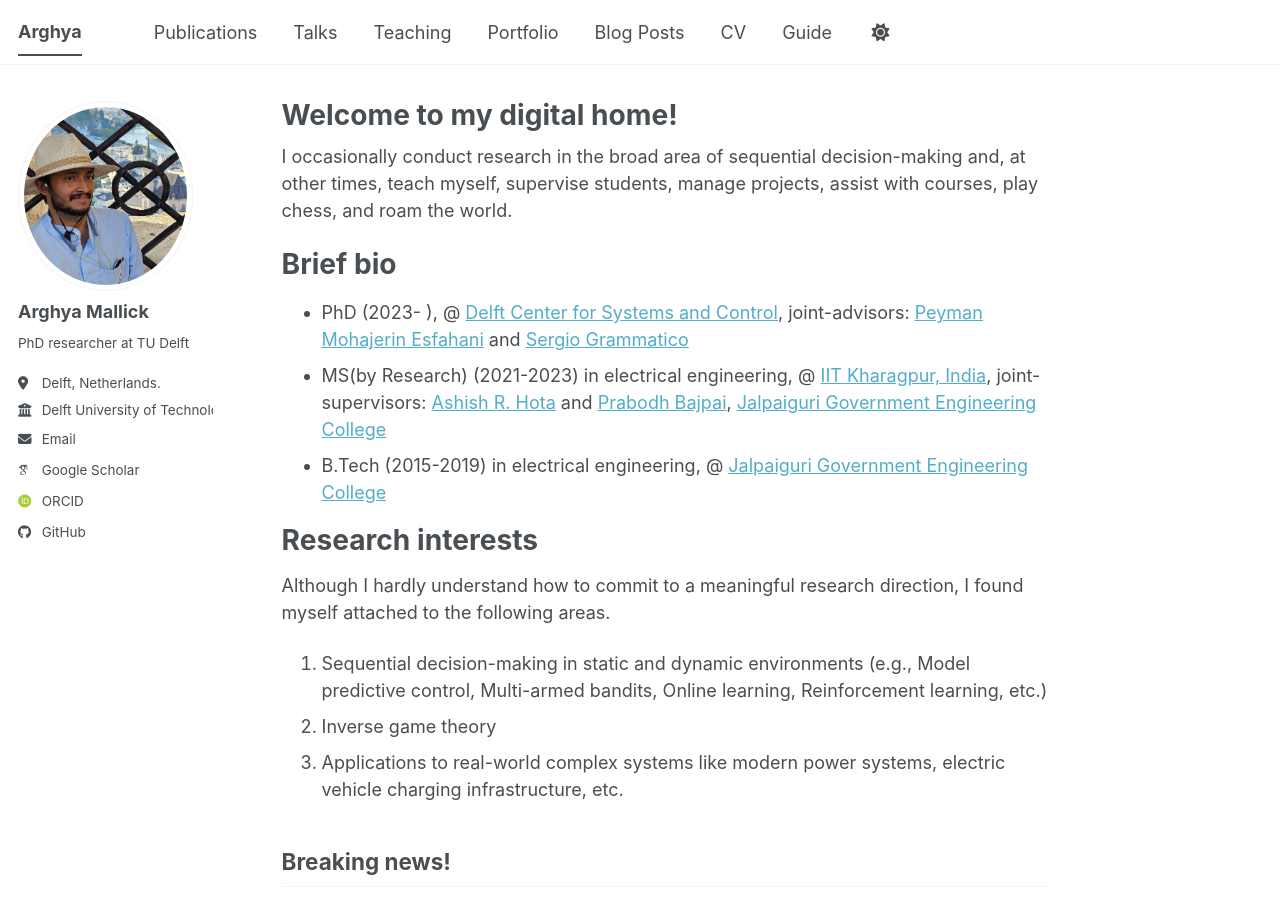
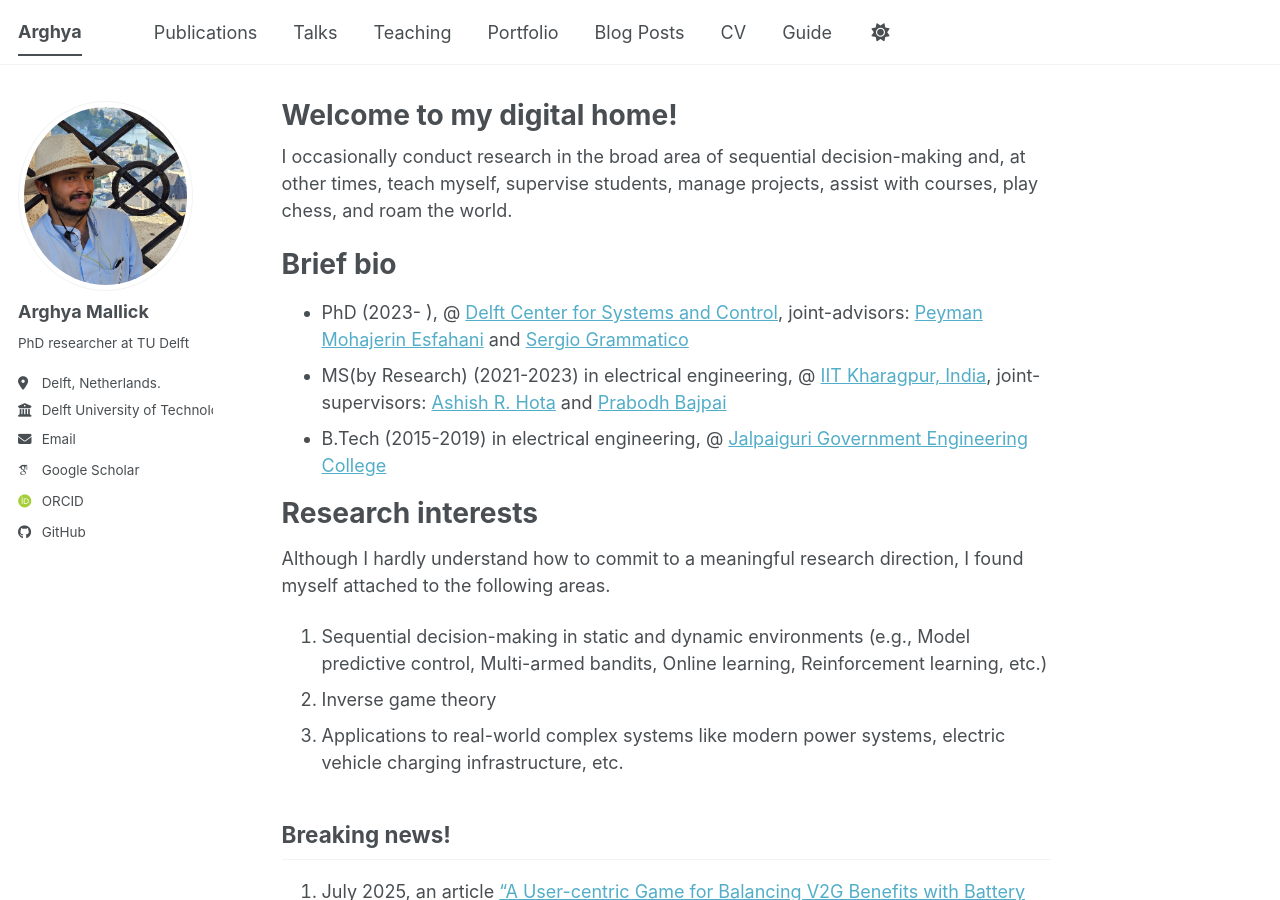
Before and after one commit to amallick-tudelft/amallick-tudelft.github.io, a Jekyll site: the page built from _pages/about.md, in a window 1280 px wide and 900 px high. Built offline with Jekyll 4.4.1, drawn with Linux system fonts in a browser that asks for light colours; some web fonts are replaced; a script bundle is joined from its source files by our own code; library files that are not in the unit come from our copies.

Commit message:
Update about.md

```diff
--- a/_pages/about.md
+++ b/_pages/about.md
@@ -11,7 +11,7 @@ I occasionally conduct research in the broad area of sequential decision-making
 Brief bio
 ======
 - PhD (2023- ), @ [Delft Center for Systems and Control](https://www.tudelft.nl/me/over/afdelingen/delft-center-for-systems-and-control), joint-advisors: [Peyman Mohajerin Esfahani](https://mohajerinesfahani.github.io/) and [Sergio Grammatico](https://sites.google.com/site/grammaticosergio/)
-- MS(by Research) (2021-2023) in electrical engineering, @ [IIT Kharagpur, India](https://www.iitkgp.ac.in/), joint-supervisors: [Ashish R. Hota](https://facweb.iitkgp.ac.in/~ahota/index.html) and [Prabodh Bajpai](https://home.iitk.ac.in/~pbajpai/), [Jalpaiguri Government Engineering College](https://jgec.ac.in/)
+- MS(by Research) (2021-2023) in electrical engineering, @ [IIT Kharagpur, India](https://www.iitkgp.ac.in/), joint-supervisors: [Ashish R. Hota](https://facweb.iitkgp.ac.in/~ahota/index.html) and [Prabodh Bajpai](https://home.iitk.ac.in/~pbajpai/)
 - B.Tech (2015-2019) in electrical engineering, @ [Jalpaiguri Government Engineering College](https://jgec.ac.in/)
 
 
```
